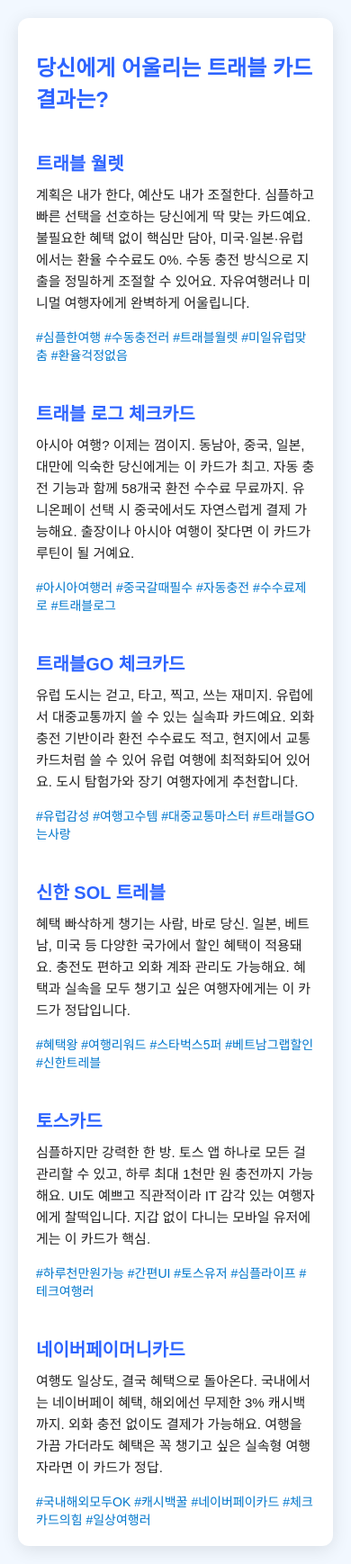
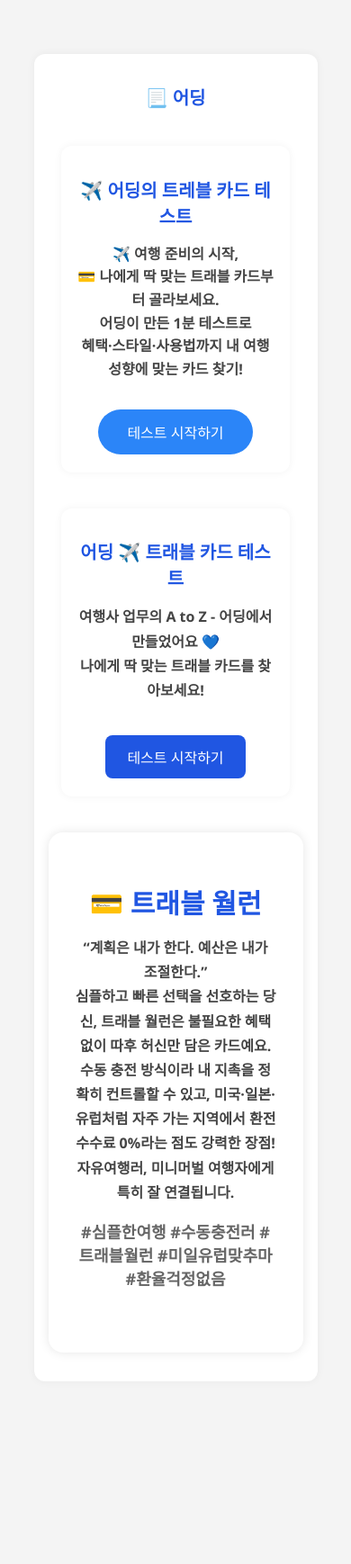
Before and after one commit to Grey-eoding/eoding-travel-card1, a plain HTML site: page index.html in a window 390 px wide. Shown: the whole page at 90% size. After the commit the page ends 1595 px from the top, so only its background shows below. Drawn offline with Linux system fonts and the light colour scheme.

Commit message:
Update index.html

```diff
--- a/index.html
+++ b/index.html
@@ -1,3 +1,346 @@
+<!DOCTYPE html>
+<html lang="ko">
+<head>
+  <meta charset="UTF-8" />
+  <meta name="viewport" content="width=device-width, initial-scale=1.0" />
+  <title>거주 카드 테스트</title>
+  <style>
+    * {
+      box-sizing: border-box;
+      font-family: 'Segoe UI', sans-serif;
+    }
+    body {
+      margin: 0;
+      padding: 0;
+      background-color: #fdfdfd;
+      display: flex;
+      justify-content: center;
+      align-items: center;
+      min-height: 100vh;
+      padding: 2rem;
+    }
+    .container {
+      max-width: 500px;
+      width: 100%;
+      background: white;
+      border-radius: 1rem;
+      box-shadow: 0 0 20px rgba(0,0,0,0.1);
+      padding: 2rem;
+    }
+    h1 {
+      text-align: center;
+      font-size: 1.8rem;
+      margin-bottom: 1rem;
+    }
+    .intro {
+      text-align: center;
+      font-size: 1rem;
+      line-height: 1.6;
+      margin-bottom: 2rem;
+    }
+    .start-btn {
+      display: block;
+      margin: 0 auto;
+      background-color: #2b85f8;
+      color: white;
+      border: none;
+      padding: 0.8rem 2rem;
+      font-size: 1rem;
+      border-radius: 9999px;
+      cursor: pointer;
+      transition: background 0.3s;
+    }
+    .start-btn:hover {
+      background-color: #1f5fbf;
+    }
+  </style>
+</head>
+<body>
+  <div class="container">
+    <h1>📃 어딩<!DOCTYPE html>
+<html lang="ko">
+<head>
+  <meta charset="UTF-8" />
+  <meta name="viewport" content="width=device-width, initial-scale=1.0" />
+  <title>거주 카드 테스트</title>
+  <style>
+    * {
+      box-sizing: border-box;
+      font-family: 'Segoe UI', sans-serif;
+    }
+    body {
+      margin: 0;
+      padding: 0;
+      background-color: #fdfdfd;
+      display: flex;
+      justify-content: center;
+      align-items: center;
+      min-height: 100vh;
+      padding: 2rem;
+    }
+    .container {
+      max-width: 500px;
+      width: 100%;
+      background: white;
+      border-radius: 1rem;
+      box-shadow: 0 0 20px rgba(0,0,0,0.1);
+      padding: 2rem;
+    }
+    h1 {
+      text-align: center;
+      font-size: 1.8rem;
+      margin-bottom: 1rem;
+    }
+    .intro {
+      text-align: center;
+      font-size: 1rem;
+      line-height: 1.6;
+      margin-bottom: 2rem;
+    }
+    .start-btn {
+      display: block;
+      margin: 0 auto;
+      background-color: #2b85f8;
+      color: white;
+      border: none;
+      padding: 0.8rem 2rem;
+      font-size: 1rem;
+      border-radius: 9999px;
+      cursor: pointer;
+      transition: background 0.3s;
+    }
+    .start-btn:hover {
+      background-color: #1f5fbf;
+    }
+  </style>
+</head>
+<body>
+  <div class="container">
+    <h1>✈️ 어딩의 트레블 카드 테스트</h1>
+    <p class="intro">
+      ✈️ 여행 준비의 시작,<br />
+      💳 나에게 딱 맞는 트래블 카드부터 골라보세요.<br />
+      어딩이 만든 1분 테스트로<br />
+      <strong>혜택·스타일·사용법까지</strong> 내 여행 성향에 맞는 카드 찾기!
+    </p>
+    <button class="start-btn" onclick="location.href='quiz.html'">테스트 시작하기</button>
+  </div>
+</body>
+</html>
+<!DOCTYPE html>
+<html lang="ko">
+<head>
+  <meta charset="UTF-8" />
+  <meta name="viewport" content="width=device-width, initial-scale=1.0"/>
+  <title>어딩 💳 트래블 카드 테스트</title>
+  <style>
+    body {
+      margin: 0;
+      font-family: 'Apple SD Gothic Neo', sans-serif;
+      background-color: #f0f6ff;
+      color: #222;
+      display: flex;
+      flex-direction: column;
+      align-items: center;
+    }
+    .container {
+      max-width: 600px;
+      width: 90%;
+      margin: 40px auto;
+      background: #fff;
+      padding: 30px 25px;
+      border-radius: 12px;
+      box-shadow: 0 0 10px rgba(0,0,0,0.05);
+      text-align: center;
+    }
+    h1 {
+      font-size: 24px;
+      margin-bottom: 12px;
+      color: #2056e2;
+    }
+    p {
+      font-size: 16px;
+      line-height: 1.5;
+      color: #444;
+    }
+    .question {
+      margin: 30px 0;
+    }
+    .question h2 {
+      font-size: 18px;
+      margin-bottom: 15px;
+    }
+    .option {
+      background: #f5f9ff;
+      border: 1px solid #d0dff9;
+      border-radius: 8px;
+      padding: 12px;
+      margin: 8px 0;
+      cursor: pointer;
+      transition: background 0.2s ease;
+    }
+    .option:hover {
+      background: #dbeaff;
+    }
+    .option.selected {
+      background: #2056e2;
+      color: #fff;
+      font-weight: bold;
+    }
+    #startBtn, #nextBtn, #submitBtn {
+      background: #2056e2;
+      color: #fff;
+      border: none;
+      padding: 12px 24px;
+      margin-top: 20px;
+      font-size: 16px;
+      border-radius: 8px;
+      cursor: pointer;
+    }
+    #startBtn:hover, #nextBtn:hover, #submitBtn:hover {
+      background: #1c4bd4;
+    }
+    .hidden {
+      display: none;
+    }
+    @media (max-width: 500px) {
+      h1 {
+        font-size: 20px;
+      }
+      .container {
+        padding: 20px 16px;
+      }
+    }
+  </style>
+</head>
+<body>
+
+  <div class="container" id="intro">
+    <h1>어딩 ✈️ 트래블 카드 테스트</h1>
+    <p>여행사 업무의 A to Z - 어딩에서 만들었어요 💙<br/>나에게 딱 맞는 트래블 카드를 찾아보세요!</p>
+    <button id="startBtn">테스트 시작하기</button>
+  </div>
+
+  <div class="container hidden" id="quiz">
+    <div class="question" id="questionBox">
+      <h2 id="questionText">질문 텍스트</h2>
+      <div id="options"></div>
+    </div>
+    <button id="nextBtn">다음</button>
+    <button id="submitBtn" class="hidden">결과 보기</button>
+  </div>
+
+<script>
+const questions = [
+  {
+    "question": "여행지에서 가장 중요하게 생각하는 건?",
+    "options": [
+      { "text": "환율 우대/수수료 절감", "weights": [3, 3, 3, 2, 2, 1] },
+      { "text": "나라별 혜택/할인", "weights": [0, 1, 1, 3, 0, 3] },
+      { "text": "간편한 충전 방식", "weights": [1, 3, 3, 3, 3, 1] }
+    ]
+  },
+  {
+    "question": "주로 가는 지역은 어디인가요?",
+    "options": [
+      { "text": "미국/유럽/일본", "weights": [3, 2, 3, 3, 1, 2] },
+      { "text": "중국/동남아/대만", "weights": [0, 3, 3, 2, 1, 1] },
+      { "text": "국내 or 전체 다소 가끔", "weights": [1, 1, 1, 1, 3, 3] }
+    ]
+  },
+  {
+    "question": "내 여행 스타일은?",
+    "options": [
+      { "text": "자유여행, 계획형", "weights": [3, 2, 2, 1, 2, 2] },
+      { "text": "출장/단기여행", "weights": [1, 3, 2, 3, 1, 2] },
+      { "text": "한 달 살기/장기여행", "weights": [1, 2, 3, 1, 3, 1] }
+    ]
+  },
+  {
+    "question": "충전 방식은 어떤 게 좋아요?",
+    "options": [
+      { "text": "수동 충전", "weights": [3, 1, 1, 1, 1, 2] },
+      { "text": "자동 충전", "weights": [1, 3, 3, 3, 3, 1] }
+    ]
+  },
+  {
+    "question": "내가
+
+
+    const cardNames = [
+      "트래블 월렛",
+      "트래블로그 체크카드",
+      "트래블GO 체크카드",
+      "신한 SOL 트레블",
+      "토스카드",
+      "네이버페이머니카드"
+    ];
+
+    let currentQuestion = 0;
+    const userScores = [0, 0, 0, 0, 0, 0];
+
+    const startBtn = document.getElementById("startBtn");
+    const quizBox = document.getElementById("quiz");
+    const introBox = document.getElementById("intro");
+    const questionText = document.getElementById("questionText");
+    const optionsBox = document.getElementById("options");
+    const nextBtn = document.getElementById("nextBtn");
+    const submitBtn = document.getElementById("submitBtn");
+
+    let selectedOption = null;
+
+    startBtn.onclick = () => {
+      introBox.classList.add("hidden");
+      quizBox.classList.remove("hidden");
+      loadQuestion();
+    };
+
+    function loadQuestion() {
+      const q = questions[currentQuestion];
+      questionText.textContent = q.question;
+      optionsBox.innerHTML = "";
+
+      q.options.forEach((opt, i) => {
+        const div = document.createElement("div");
+        div.className = "option";
+        div.textContent = opt.text;
+        div.onclick = () => {
+          document.querySelectorAll(".option").forEach(o => o.classList.remove("selected"));
+          div.classList.add("selected");
+          selectedOption = i;
+        };
+        optionsBox.appendChild(div);
+      });
+    }
+
+    nextBtn.onclick = () => {
+      if (selectedOption === null) {
+        alert("옵션을 선택해주세요!");
+        return;
+      }
+      const weights = questions[currentQuestion].options[selectedOption].weights;
+      for (let i = 0; i < userScores.length; i++) {
+        userScores[i] += weights[i];
+      }
+      selectedOption = null;
+      currentQuestion++;
+
+      if (currentQuestion < questions.length) {
+        loadQuestion();
+      } else {
+        nextBtn.classList.add("hidden");
+        submitBtn.classList.remove("hidden");
+      }
+    };
+
+    submitBtn.onclick = () => {
+      const maxIndex = userScores.indexOf(Math.max(...userScores));
+      const resultCard = cardNames[maxIndex];
+      window.location.href = `result.html?card=${encodeURIComponent(resultCard)}`;
+    };
+  </script>
+</body>
+</html>
 <!DOCTYPE html>
 <html lang="ko">
 <head>
@@ -7,114 +350,53 @@
   <style>
     body {
       font-family: 'Arial', sans-serif;
-        background-color: #f2f8ff;
+      background: #f4f4f4;
       margin: 0;
-        padding: 0;
-        color: #222;
+      padding: 20px;
+      color: #333;
     }
-
-      .container {
+    .result-container {
       max-width: 700px;
-        margin: 50px auto;
-        background: white;
+      margin: 0 auto;
+      background: #fff;
       padding: 30px;
-        border-radius: 12px;
-        box-shadow: 0 4px 20px rgba(0, 0, 0, 0.1);
+      border-radius: 16px;
+      box-shadow: 0 0 12px rgba(0, 0, 0, 0.1);
     }
-
-      h1 {
-        color: #2d64ff;
-        font-size: 28px;
-        margin-bottom: 10px;
+    h2 {
+      font-size: 1.5em;
+      margin-bottom: 0.5em;
     }
-
-      .card-title {
-        font-size: 22px;
-        font-weight: bold;
-        color: #2d64ff;
-        margin-top: 40px;
+    p {
+      line-height: 1.7;
+      margin-bottom: 1em;
     }
-
-      .description {
-        font-size: 16px;
-        line-height: 1.6;
-        margin-top: 10px;
+    .hashtags {
+      color: #666;
+      font-size: 0.9em;
+      margin-bottom: 2em;
     }
-
-      .hashtags {
-        margin-top: 15px;
-        color: #0077cc;
-        font-size: 14px;
-      }
-
-      @media (max-width: 768px) {
-        .container {
-          margin: 20px;
-          padding: 20px;
-        }
-        h1 {
-          font-size: 24px;
-        }
-        .card-title {
-          font-size: 20px;
-        }
-        .description {
-          font-size: 15px;
-        }
+    .card-result {
+      margin-bottom: 40px;
     }
   </style>
 </head>
 <body>
-    <div class="container">
-      <h1>당신에게 어울리는 트래블 카드 결과는?</h1>
-
+  <div class="result-container">
     <div class="card-result">
-        <div class="card-title">트래블 월렛</div>
-        <div class="description">
-          계획은 내가 한다, 예산도 내가 조절한다. 심플하고 빠른 선택을 선호하는 당신에게 딱 맞는 카드예요. 불필요한 혜택 없이 핵심만 담아, 미국·일본·유럽에서는 환율 수수료도 0%. 수동 충전 방식으로 지출을 정밀하게 조절할 수 있어요. 자유여행러나 미니멀 여행자에게 완벽하게 어울립니다.
-        </div>
-        <div class="hashtags">#심플한여행 #수동충전러 #트래블월렛 #미일유럽맞춤 #환율걱정없음</div>
+      <h2>💳 트래블 월런</h2>
+      <p>“계획은 내가 한다. 예산은 내가 조절한다.”<br>
+      심플하고 빠른 선택을 선호하는 당신,
+      트래블 월런은 불필요한 혜택 없이 따후 허신만 담은 카드예요.
+      수동 충전 방식이라 내 지촉을 정확히 컨트롤할 수 있고,
+      미국·일본·유럽처럼 자주 가는 지역에서 환전 수수료 0%라는 점도 강력한 장점!<br>
+      자유여행러, 미니머벌 여행자에게 특히 잘 연결됩니다.
+      </p>
+      <div class="hashtags">#심플한여행 #수동충전러 #트래블월런 #미일유럽맞추마 #환율걱정없음</div>
     </div>
 
-      <div class="card-result">
-        <div class="card-title">트래블 로그 체크카드</div>
-        <div class="description">
-          아시아 여행? 이제는 껌이지. 동남아, 중국, 일본, 대만에 익숙한 당신에게는 이 카드가 최고. 자동 충전 기능과 함께 58개국 환전 수수료 무료까지. 유니온페이 선택 시 중국에서도 자연스럽게 결제 가능해요. 출장이나 아시아 여행이 잦다면 이 카드가 루틴이 될 거예요.
-        </div>
-        <div class="hashtags">#아시아여행러 #중국갈때필수 #자동충전 #수수료제로 #트래블로그</div>
-      </div>
+    <!-- 여기에 다른 카드 결과도 같은 구조로 추가하세요 -->
 
-      <div class="card-result">
-        <div class="card-title">트래블GO 체크카드</div>
-        <div class="description">
-          유럽 도시는 걷고, 타고, 찍고, 쓰는 재미지. 유럽에서 대중교통까지 쓸 수 있는 실속파 카드예요. 외화 충전 기반이라 환전 수수료도 적고, 현지에서 교통카드처럼 쓸 수 있어 유럽 여행에 최적화되어 있어요. 도시 탐험가와 장기 여행자에게 추천합니다.
-        </div>
-        <div class="hashtags">#유럽감성 #여행고수템 #대중교통마스터 #트래블GO는사랑</div>
-      </div>
-
-      <div class="card-result">
-        <div class="card-title">신한 SOL 트레블</div>
-        <div class="description">
-          혜택 빠삭하게 챙기는 사람, 바로 당신. 일본, 베트남, 미국 등 다양한 국가에서 할인 혜택이 적용돼요. 충전도 편하고 외화 계좌 관리도 가능해요. 혜택과 실속을 모두 챙기고 싶은 여행자에게는 이 카드가 정답입니다.
-        </div>
-        <div class="hashtags">#혜택왕 #여행리워드 #스타벅스5퍼 #베트남그랩할인 #신한트레블</div>
-      </div>
-
-      <div class="card-result">
-        <div class="card-title">토스카드</div>
-        <div class="description">
-          심플하지만 강력한 한 방. 토스 앱 하나로 모든 걸 관리할 수 있고, 하루 최대 1천만 원 충전까지 가능해요. UI도 예쁘고 직관적이라 IT 감각 있는 여행자에게 찰떡입니다. 지갑 없이 다니는 모바일 유저에게는 이 카드가 핵심.
-        </div>
-        <div class="hashtags">#하루천만원가능 #간편UI #토스유저 #심플라이프 #테크여행러</div>
-      </div>
-
-      <div class="card-result">
-        <div class="card-title">네이버페이머니카드</div>
-        <div class="description">
-          여행도 일상도, 결국 혜택으로 돌아온다. 국내에서는 네이버페이 혜택, 해외에선 무제한 3% 캐시백까지. 외화 충전 없이도 결제가 가능해요. 여행을 가끔 가더라도 혜택은 꼭 챙기고 싶은 실속형 여행자라면 이 카드가 정답.
-        </div>
-        <div class="hashtags">#국내해외모두OK #캐시백꿀 #네이버페이카드 #체크카드의힘 #일상여행러</div>
-      </div>
   </div>
 </body>
 </html>
```
Lines whose indentation alone changed are shown as unchanged.
